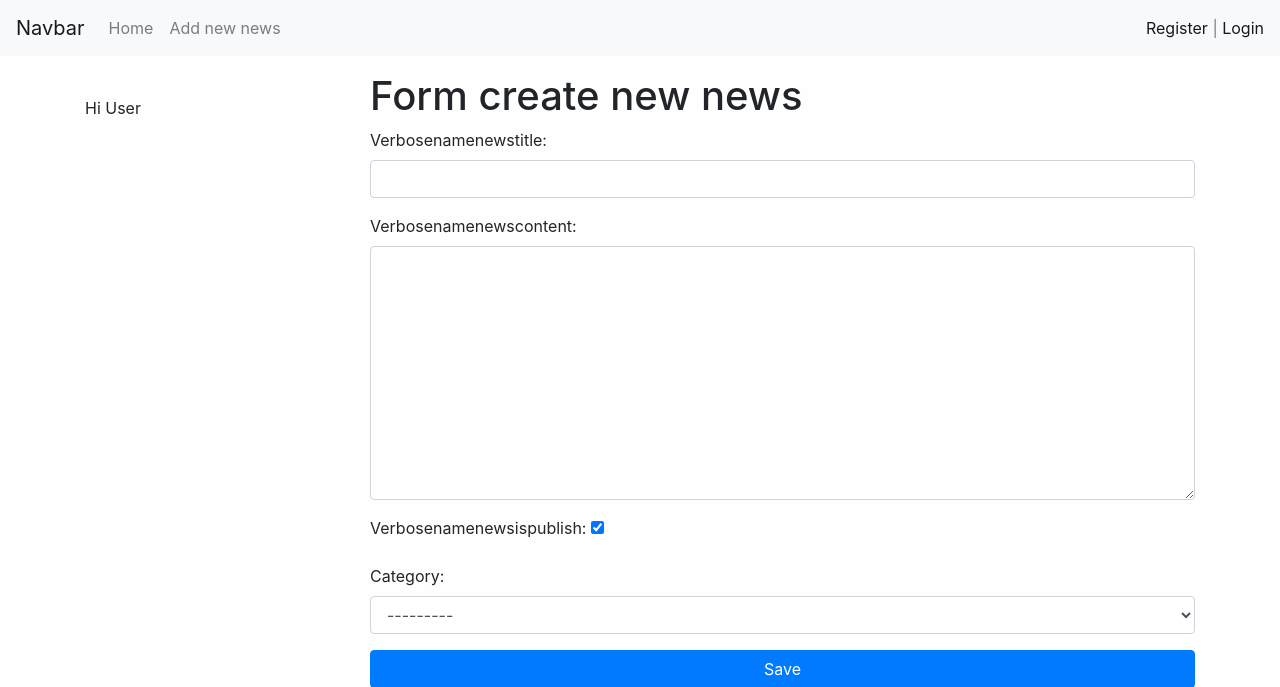
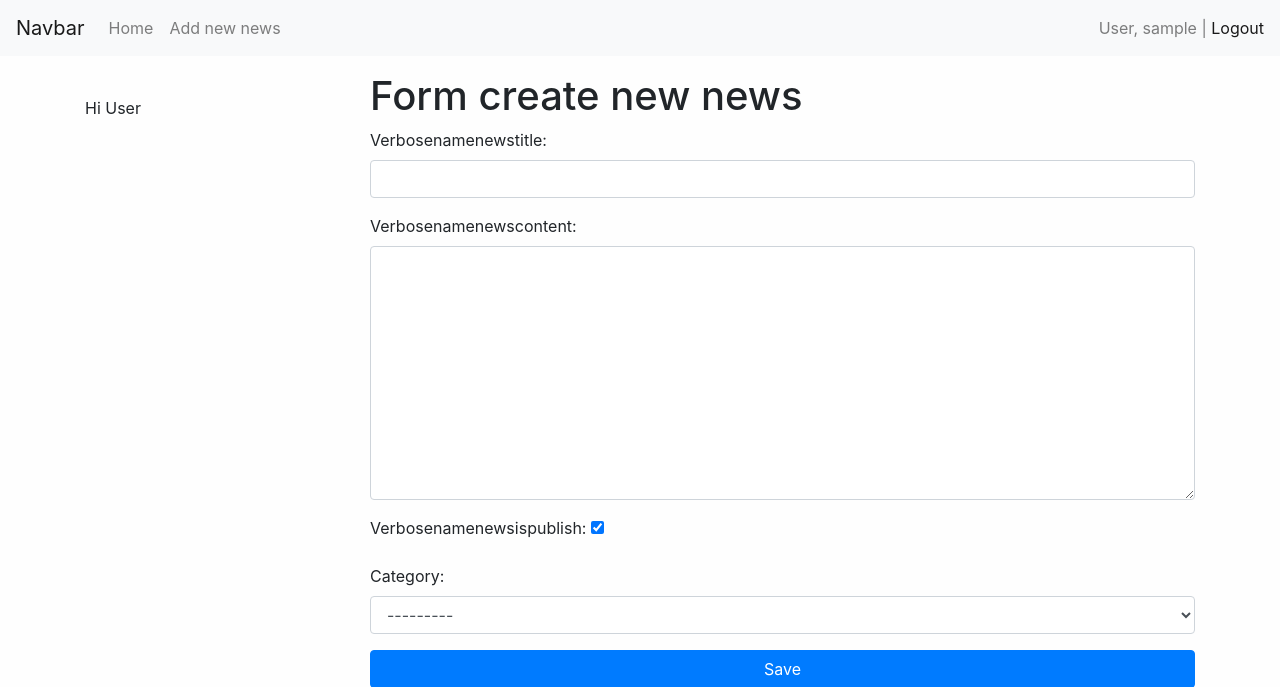
Before and after one commit to Cesar90/django-blog-docker, a Django app: page /news/add-news/ in a window 1280 px wide. Shown: the top 687 px of the page. Run offline with Django 3.2, Linux system fonts and the light colour scheme; the visitor is signed in with stand-in values (Sample User, id 1); data that the repository does not hold is empty; some libraries are stand-ins or nearby versions.

Commit message:
Login and logout functionalities implemented

```diff
--- a/app/news/forms.py
+++ b/app/news/forms.py
@@ -1,6 +1,6 @@
 from django import forms
 from django.core.exceptions import ValidationError
-from django.contrib.auth.forms import UserCreationForm
+from django.contrib.auth.forms import UserCreationForm, AuthenticationForm
 from django.contrib.auth.models import User
 from .models import Category, News
 import re
@@ -10,6 +10,11 @@ import re
     # content = forms.CharField(label="Conten news", required=False, widget=forms.Textarea(attrs={"class":"form-control","rows":5}))
     # is_published = forms.BooleanField(label="Is published?", initial=True)
     # category = forms.ModelChoiceField(empty_label="Select Category",queryset=Category.objects.all(), widget=forms.Select(attrs={"class":"form-control"}))
+
+class UserLoginForm(AuthenticationForm):
+    username = forms.CharField(widget=forms.TextInput(attrs={'class':'form-control'}))
+    password = forms.CharField(label="Password",widget=forms.PasswordInput(attrs={'class':'form-control'}))
+
 
 class UserRegisterForm(UserCreationForm):
     username = forms.CharField(widget=forms.TextInput(attrs={'class':'form-control'}))
--- a/app/news/urls.py
+++ b/app/news/urls.py
@@ -3,7 +3,8 @@ from .views import *
 
 urlpatterns = [
     path('register/', register, name='register'),
-    path('login/', login, name='login'),
+    path('login/', user_login, name='login'),
+    path('logout/', user_logout, name='logout'),
     path('test/', test, name='test'),
     # path('', index, name='home'),
     path('', HomeNews.as_view(), name='home'),
--- a/app/news/views.py
+++ b/app/news/views.py
@@ -8,15 +8,17 @@ from django.urls import reverse, reverse_lazy
 from django.contrib.auth.mixins import LoginRequiredMixin
 from django.core.paginator import Paginator
 from django.http import HttpResponse
+from django.contrib.auth import login, logout
 from .models import News, Category
-from .forms import NewsForm, UserRegisterForm
+from .forms import NewsForm, UserRegisterForm, UserLoginForm
 from .utils import MyMixin
 
 def register(request):
     if request.method == 'POST':
         form = UserRegisterForm(request.POST)
         if form.is_valid():
-            form.save()
+            user = form.save()
+            login(request, user)
             messages.success(request,'User created successfully')
             return redirect('login')
         else:
@@ -25,8 +27,20 @@ def register(request):
         form = UserRegisterForm()
     return render(request, 'news/register.html', {"form":form})
 
-def login(request):
-    return render(request, 'news/login.html')
+def user_login(request):
+    if request.method == 'POST':
+        form = UserLoginForm(data=request.POST)
+        if form.is_valid():
+            user = form.get_user()
+            login(request, user)
+            return redirect('home')
+    else:
+        form = UserLoginForm()
+    return render(request, 'news/login.html', {'form':form})
+
+def user_logout(request):
+    logout(request)
+    return redirect('login')
 
 def test(request):
     objects = ['john1','paul2','george3','ringo4','john5','paul6','george7']
--- a/app/templates/inc/_nav.html
+++ b/app/templates/inc/_nav.html
@@ -20,13 +20,18 @@
         {% endif %}
       </ul>
       <span class="navbar-text">
+        {% if request.user.is_authenticated  %}
+          User, {{ user.username }} | <a href="{% url 'logout' %}">Logout</a>
+        {% else %}
           <a href="{% url 'register' %}">
             Register
           </a> |
           <a href="{% url 'login' %}">
             Login
           </a>
+        {% endif %}
       </span>
+
       {% comment %} <form class="form-inline my-2 my-lg-0">
         <input class="form-control mr-sm-2" type="search" placeholder="Search" aria-label="Search">
         <button class="btn btn-outline-success my-2 my-sm-0" type="submit">Search</button>
```
Also changed, not shown: app/news/templates/news/login.html (+7 -0 lines). Lines whose indentation alone changed are shown as unchanged.
